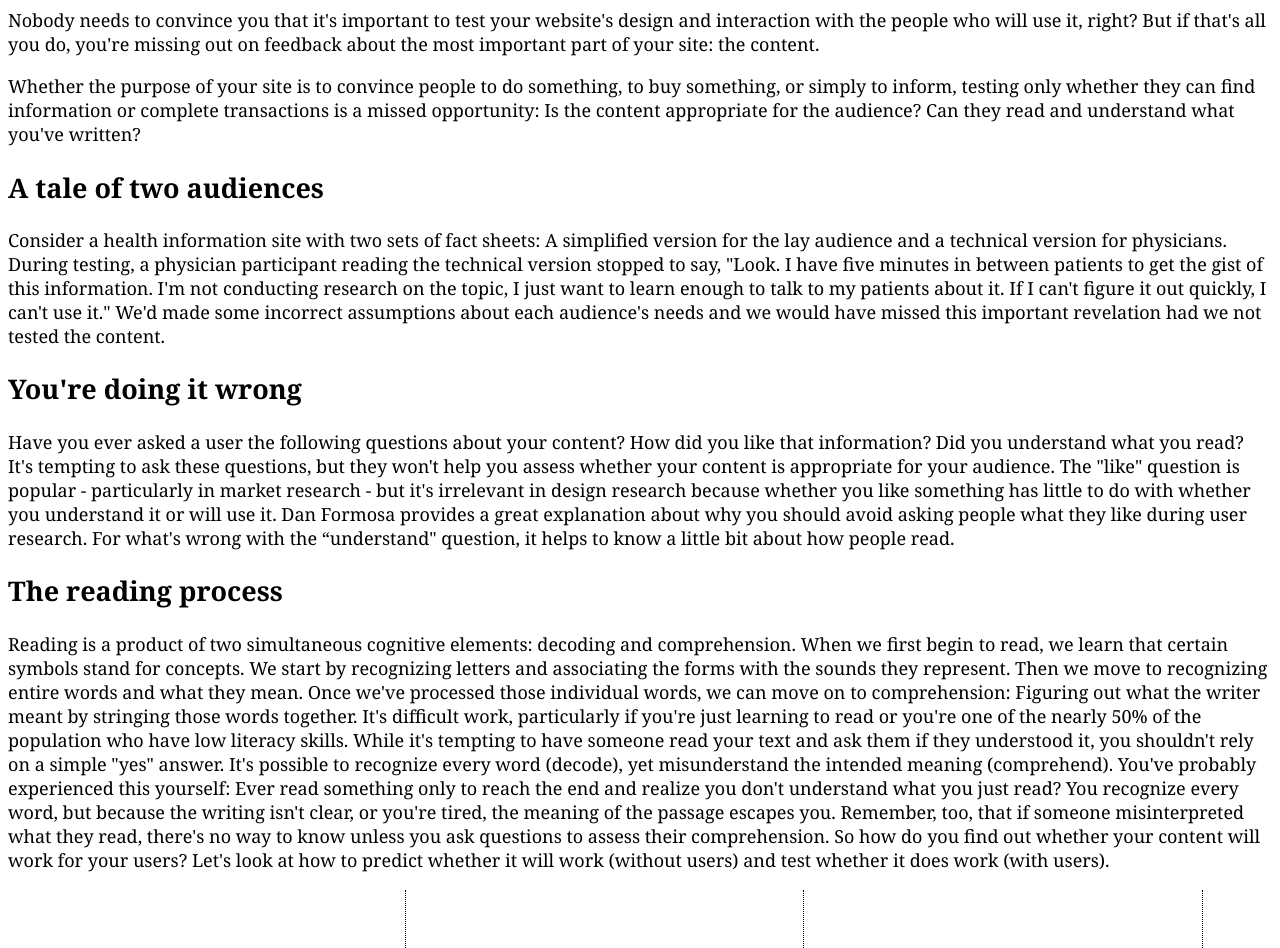
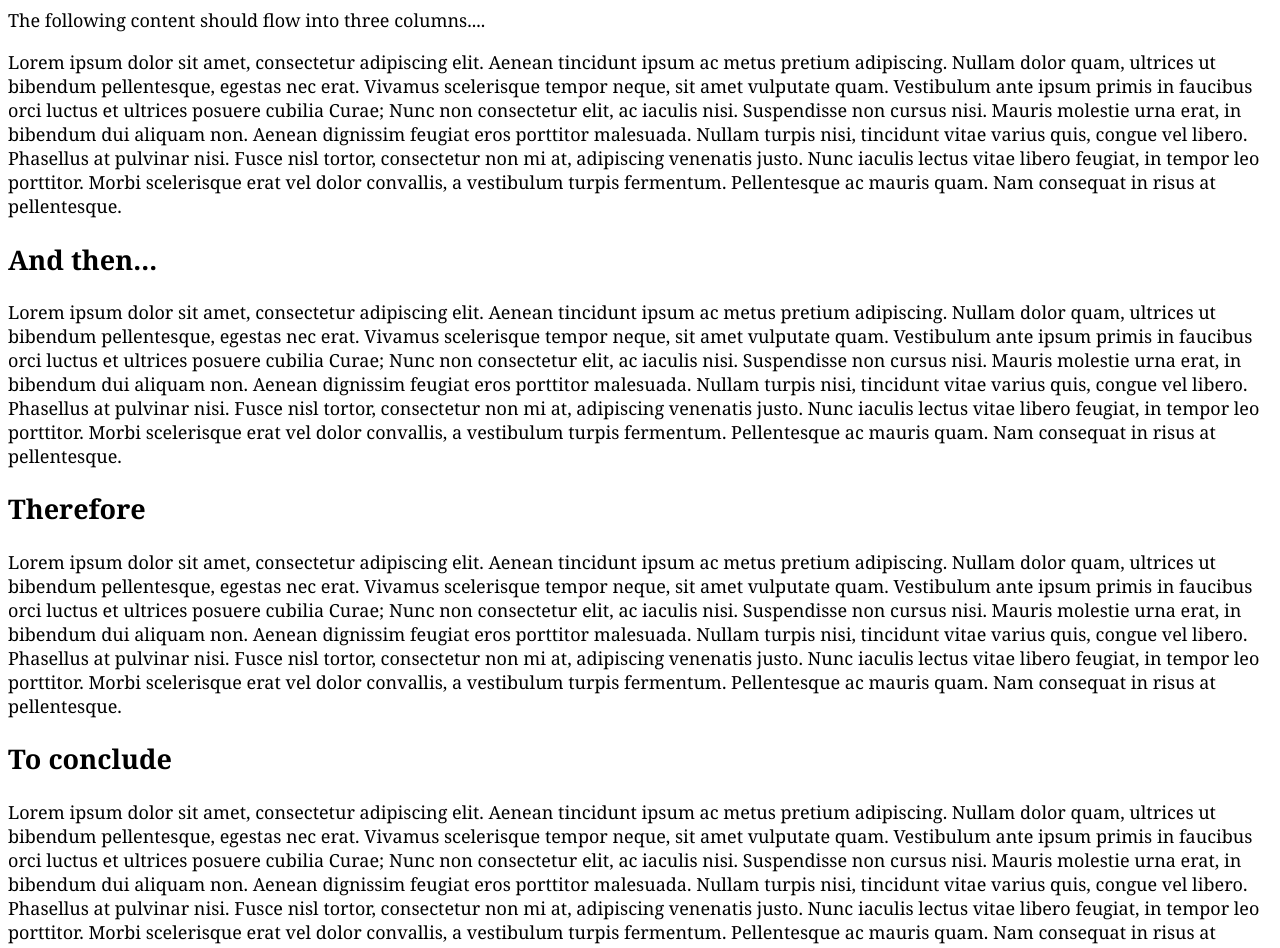
Before and after one commit to adobe-webplatform/iframeflow.js, a website: page demos/three-cols.html in a window 1280 px wide. Shown: the part 89-1037 px from the top of the page. Drawn offline with Linux system fonts and the light colour scheme.

Commit message:
Use random content for three-cols demo

```diff
--- a/demos/three-cols.html
+++ b/demos/three-cols.html
@@ -43,34 +43,24 @@ limitations under the License.
 		</style>
 	</head>
 	<body>
-		<h1>Testing Content</h1>
-
+		<h1>Region flow test</h1>
 		<p>
-			Nobody needs to convince you that it's important to test your website's design and interaction with the people who will use it, right? But if that's all you do, you're missing out on feedback about the most important part of your site: the content.
+			The following content should flow into three columns....
 		</p>
 		<p>
-			Whether the purpose of your site is to convince people to do something, to buy something, or simply to inform, testing only whether they can find information or complete transactions is a missed opportunity: Is the content appropriate for the audience? Can they read and understand what you've written?
+			Lorem ipsum dolor sit amet, consectetur adipiscing elit. Aenean tincidunt ipsum ac metus pretium adipiscing. Nullam dolor quam, ultrices ut bibendum pellentesque, egestas nec erat. Vivamus scelerisque tempor neque, sit amet vulputate quam. Vestibulum ante ipsum primis in faucibus orci luctus et ultrices posuere cubilia Curae; Nunc non consectetur elit, ac iaculis nisi. Suspendisse non cursus nisi. Mauris molestie urna erat, in bibendum dui aliquam non. Aenean dignissim feugiat eros porttitor malesuada. Nullam turpis nisi, tincidunt vitae varius quis, congue vel libero. Phasellus at pulvinar nisi. Fusce nisl tortor, consectetur non mi at, adipiscing venenatis justo. Nunc iaculis lectus vitae libero feugiat, in tempor leo porttitor. Morbi scelerisque erat vel dolor convallis, a vestibulum turpis fermentum. Pellentesque ac mauris quam. Nam consequat in risus at pellentesque.
 		</p>
-		<h2>A tale of two audiences</h2>
+		<h2>And then...</h2>
 		<p>
-			Consider a health information site with two sets of fact sheets: A simplified version for the lay audience and a technical version for physicians. During testing, a physician participant reading the technical version stopped to say, "Look. I have five minutes in between patients to get the gist of this information. I'm not conducting research on the topic, I just want to learn enough to talk to my patients about it. If I can't figure it out quickly, I can't use it." We'd made some incorrect assumptions about each audience's needs and we would have missed this important revelation had we not tested the content.
+			Lorem ipsum dolor sit amet, consectetur adipiscing elit. Aenean tincidunt ipsum ac metus pretium adipiscing. Nullam dolor quam, ultrices ut bibendum pellentesque, egestas nec erat. Vivamus scelerisque tempor neque, sit amet vulputate quam. Vestibulum ante ipsum primis in faucibus orci luctus et ultrices posuere cubilia Curae; Nunc non consectetur elit, ac iaculis nisi. Suspendisse non cursus nisi. Mauris molestie urna erat, in bibendum dui aliquam non. Aenean dignissim feugiat eros porttitor malesuada. Nullam turpis nisi, tincidunt vitae varius quis, congue vel libero. Phasellus at pulvinar nisi. Fusce nisl tortor, consectetur non mi at, adipiscing venenatis justo. Nunc iaculis lectus vitae libero feugiat, in tempor leo porttitor. Morbi scelerisque erat vel dolor convallis, a vestibulum turpis fermentum. Pellentesque ac mauris quam. Nam consequat in risus at pellentesque.
 		</p>
-		<h2>You're doing it wrong</h2>
+		<h2>Therefore</h2>
 		<p>
-			Have you ever asked a user the following questions about your content?
-			How did you like that information?
-			Did you understand what you read?
-			It's tempting to ask these questions, but they won't help you assess whether your content is appropriate for your audience. The "like" question is popular - particularly in market research - but it's irrelevant in design research because whether you like something has little to do with whether you understand it or will use it. Dan Formosa provides a great explanation about why you should avoid asking people what they like during user research. For what's wrong with the “understand" question, it helps to know a little bit about how people read.
+			Lorem ipsum dolor sit amet, consectetur adipiscing elit. Aenean tincidunt ipsum ac metus pretium adipiscing. Nullam dolor quam, ultrices ut bibendum pellentesque, egestas nec erat. Vivamus scelerisque tempor neque, sit amet vulputate quam. Vestibulum ante ipsum primis in faucibus orci luctus et ultrices posuere cubilia Curae; Nunc non consectetur elit, ac iaculis nisi. Suspendisse non cursus nisi. Mauris molestie urna erat, in bibendum dui aliquam non. Aenean dignissim feugiat eros porttitor malesuada. Nullam turpis nisi, tincidunt vitae varius quis, congue vel libero. Phasellus at pulvinar nisi. Fusce nisl tortor, consectetur non mi at, adipiscing venenatis justo. Nunc iaculis lectus vitae libero feugiat, in tempor leo porttitor. Morbi scelerisque erat vel dolor convallis, a vestibulum turpis fermentum. Pellentesque ac mauris quam. Nam consequat in risus at pellentesque.
 		</p>
-		<h2>The reading process</h2>
+		<h2>To conclude</h2>
 		<p>
-			Reading is a product of two simultaneous cognitive elements: decoding and comprehension.
-
-			When we first begin to read, we learn that certain symbols stand for concepts. We start by recognizing letters and associating the forms with the sounds they represent. Then we move to recognizing entire words and what they mean. Once we've processed those individual words, we can move on to comprehension: Figuring out what the writer meant by stringing those words together. It's difficult work, particularly if you're just learning to read or you're one of the nearly 50% of the population who have low literacy skills.
-
-			While it's tempting to have someone read your text and ask them if they understood it, you shouldn't rely on a simple "yes" answer. It's possible to recognize every word (decode), yet misunderstand the intended meaning (comprehend). You've probably experienced this yourself: Ever read something only to reach the end and realize you don't understand what you just read? You recognize every word, but because the writing isn't clear, or you're tired, the meaning of the passage escapes you. Remember, too, that if someone misinterpreted what they read, there's no way to know unless you ask questions to assess their comprehension.
-
-			So how do you find out whether your content will work for your users? Let's look at how to predict whether it will work (without users) and test whether it does work (with users).
+			Lorem ipsum dolor sit amet, consectetur adipiscing elit. Aenean tincidunt ipsum ac metus pretium adipiscing. Nullam dolor quam, ultrices ut bibendum pellentesque, egestas nec erat. Vivamus scelerisque tempor neque, sit amet vulputate quam. Vestibulum ante ipsum primis in faucibus orci luctus et ultrices posuere cubilia Curae; Nunc non consectetur elit, ac iaculis nisi. Suspendisse non cursus nisi. Mauris molestie urna erat, in bibendum dui aliquam non. Aenean dignissim feugiat eros porttitor malesuada. Nullam turpis nisi, tincidunt vitae varius quis, congue vel libero. Phasellus at pulvinar nisi. Fusce nisl tortor, consectetur non mi at, adipiscing venenatis justo. Nunc iaculis lectus vitae libero feugiat, in tempor leo porttitor. Morbi scelerisque erat vel dolor convallis, a vestibulum turpis fermentum. Pellentesque ac mauris quam. Nam consequat in risus at pellentesque.
 		</p>
 
 		<div class="article"></div>
```
